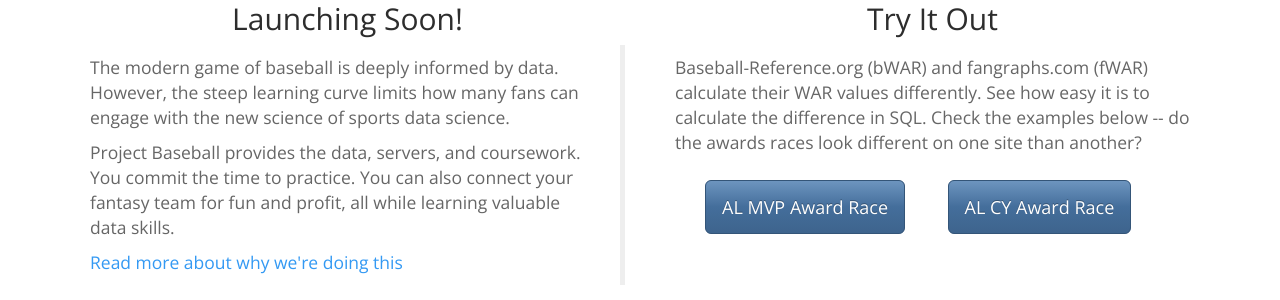
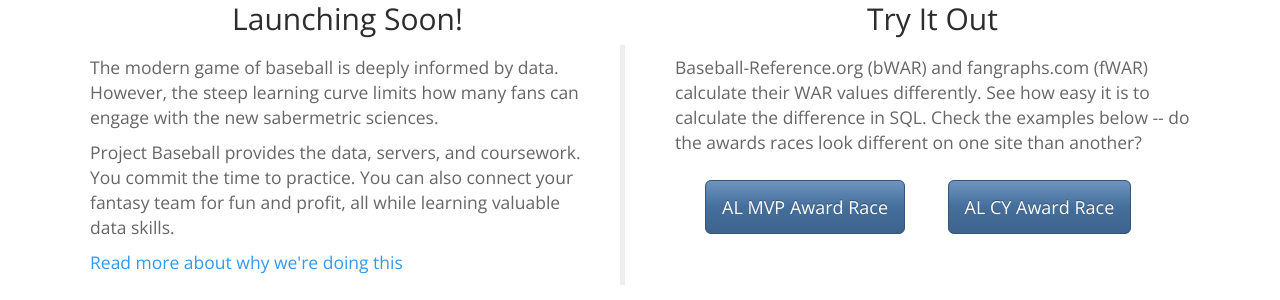
Before and after one commit to leleu/projectbaseball-org, a Jekyll site: the page built from index.html, in a window 1280 px wide and 1174 px high. Shown: the part 390-690 px from the top of the window. Built offline with Jekyll 4.4.1, drawn with Linux system fonts in a browser that asks for light colours; nearby versions of some CDN libraries; comment, search, counter and statistics services are not loaded.

Commit message:
updated copy on homepage

```diff
--- a/index.html
+++ b/index.html
@@ -18,7 +18,8 @@ layout: default
             <h2 class="header-light regular-pad text-center">Launching Soon!</h2>
             <blockquote style="border-right: 5px solid #eeeeee; border-left: 0px">
               <p>The modern game of baseball is deeply informed by data.
-              However, the steep learning curve limits how many fans can engage with the new science of sports data science.</p>
+              However, the steep learning curve limits how many fans can engage with the
+                new sabermetric sciences.</p>
               <p>Project Baseball provides the data, servers, and coursework.  You commit the time to practice.
                 You can also connect your fantasy team for fun and profit,
                 all while learning valuable data skills.</p>
```
